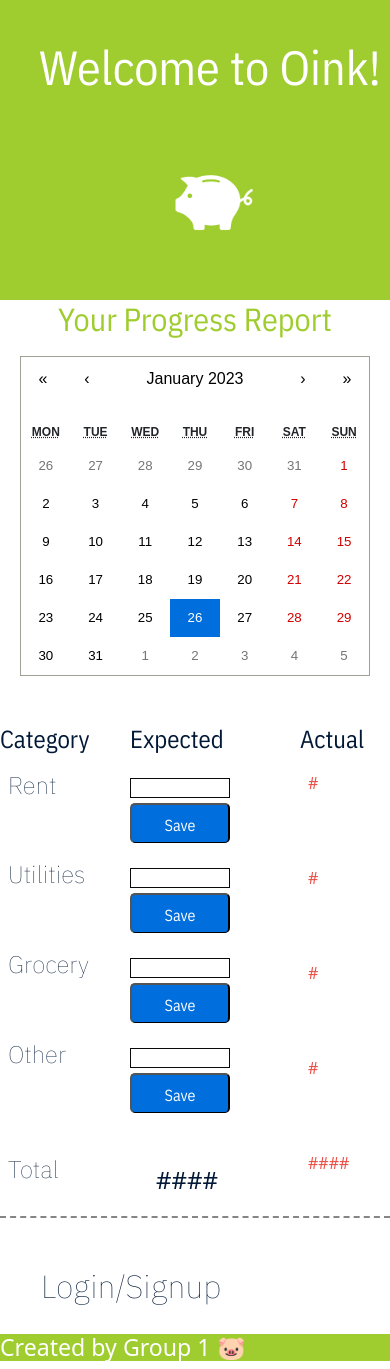
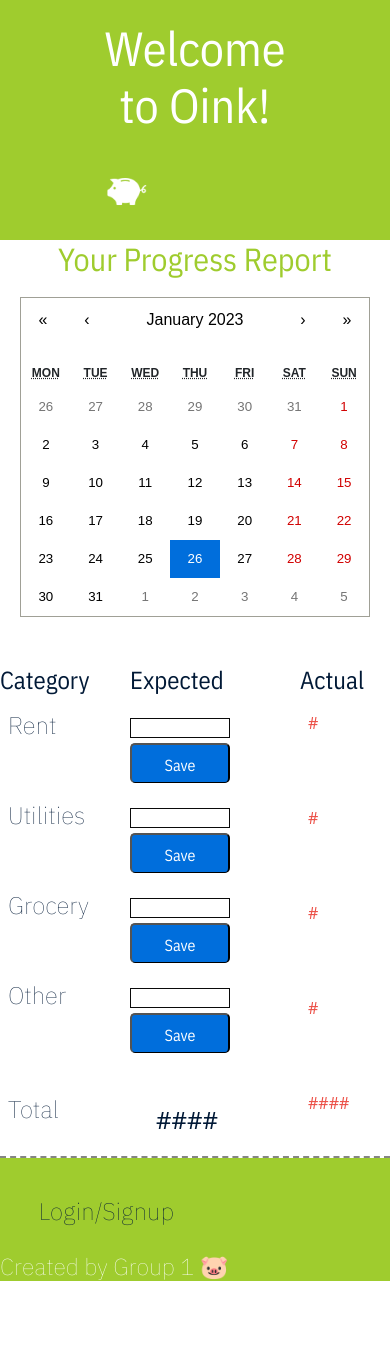
Before and after one commit to emsaw721/stacks-on-stacks, a React (Create React App) app in the folder client/: page /planner in a window 390 px wide. Shown: the top 1369 px of the page. After the commit the page ends 1289 px from the top, so only its background shows below. Built offline with nearby package versions, Linux system fonts and the light colour scheme; no server answers.

Commit message:
css for components, just need to push to develop

```diff
--- a/client/src/components/components.css
+++ b/client/src/components/components.css
@@ -15,10 +15,11 @@
 /* -------- Navbar Styling ---------- */
 .navcontainer {
     font-family: 'IBM Plex Sans', sans-serif;
+    width: 100%;
 }
 
 .navbar {
-    background-color: var(--tertiary-color);
+    background-color: var(--quaternary-color);
 }
 
 .nav-list {
@@ -35,7 +36,9 @@
     margin-left: 5%;
     margin-right: 5%;
     margin-top: 20%;
+    color: var(--tertiary-color);
 }
+
 
 .nav-link {
     text-decoration: none;
@@ -47,13 +50,22 @@
 }
 
 .link-text {
-    color: var(--quaternary-color);
+    color: var(--tertiary-color);
     text-decoration: none;
 }
 
+.dash-icon {
+    margin-left: 5%;
+}
+
+.loggedoutlink {
+    color: var(--tertiary-color);
+}
+
+
 /* ------- signup form --------- */
 
-/* .formlabel {
+.formlabel {
     color: var(--quaternary-color);
     font-family: 'IBM Plex Sans', sans-serif;
 }
@@ -81,13 +93,13 @@
 .formbtn {
     color: var(--tertiary-color);
     background-color: var(--quinary-color);
-} */
+}
 
-/* .formbtn :hover {
+.formbtn :hover {
     border-color: var(--quaternary-color);
     background-color: var(--tertiary-color);
     color: var(--quaternary-color);
-} */
+}
 
 
 .nav-pills .nav-link {
@@ -113,7 +125,7 @@
 
 /* -------- Header Styling ------- */
 .header {
-    background-color: var(--quinary-color);
+    background-color: var(--quaternary-color);
     color: var(--tertiary-color);
     display: flex;
 }
@@ -156,16 +168,17 @@
 
 /* ---- Hero Styling -------*/
 .hero {
-    background-color: var(--quaternary-color);
+    background-color: var(--tertiary-color);
     position: sticky;
     position: -webkit-sticky;
     top: 0;
     /*make sure to change this for progress bar */
     text-align: center;
+    padding: 10px;
 }
 
 .hero h3 {
-    color: var(--tertiary-color);
+    color: var(--quaternary-color);
 }
 
 /* ----- Calendar Styling -------- */
@@ -200,15 +213,17 @@
 
 /* ------- progress bar ------ */
 
-/* .progressBar {
+.progressBar {
     display: flex;
     justify-content: center;
-} */
+    background-color: var(--quinary-color);
+}
 
 /* ------- Footer Styling ------- */
 .footer {
-    background-color: var(--quinary-color);
-    color: var(--tertiary-color);
+    background-color: var(--tertiary-color);
+    color: var(--quaternary-color);
+    font-family: 'IBM Plex Sans', sans-serif;
 }
 
 
@@ -222,36 +237,44 @@
 
     /* -------- Navbar Styling ---------- */
     .navcontainer {
-        display: flex;
-        flex-wrap: wrap;
+        font-family: 'IBM Plex Sans', sans-serif;
     }
 
     .navbar {
-        background-color: var(--tertiary-color);
-        flex-basis: 100%;
-        flex-direction: row;
+        background-color: var(--quinary-color);
     }
 
     .nav-list {
+        display: flex;
+        flex-wrap: wrap;
         list-style: none;
-        position: -webkit-sticky;
-        position: sticky;
-        bottom: 0;
+        text-decoration: none;
+        justify-content: space-evenly;
     }
 
-    .nav-item {
+    .navigation-item {
         list-style: none;
-        flex-shrink: 1;
+        font-size: 1.5em;
+        text-decoration: none;
+    }
+
+    .nav-link {
+        text-decoration: none;
+        color: var(--quaternary-color);
+    }
+
+    .nav-link:hover {
+        text-decoration: underline var(--septary-color);
     }
 
     .link-text {
-        color: var(--quaternary-color);
+        color: var(--tertiary-color);
+        text-decoration: none;
     }
 
-    .navbar img {
-        width: 20%;
+    .dash-icon {
+        width: 2%;
         height: auto;
-        list-style: none;
     }
 
     /* ------- signup form --------- */
@@ -277,10 +300,12 @@
 
 
     /* -------- Header Styling ------- */
+
     .header {
         background-color: var(--quinary-color);
         color: var(--tertiary-color);
         display: flex;
+        text-align: center;
     }
 
     .header .loggedin {
@@ -290,23 +315,16 @@
     }
 
     .header .loggedin h1 {
-        margin-top: 10%;
-        margin-bottom: 10%;
-        margin-left: 15%;
         font-size: 3em;
-        width: 100%;
         font-family: 'IBM Plex Sans Condensed', sans-serif;
     }
 
     .header .loggedout {
         flex-direction: column;
         flex-wrap: wrap;
-        width: 100%;
     }
 
     .header .loggedout h1 {
-        margin-left: 10%;
-        margin-top: 10%;
         font-size: 3em;
         font-family: 'IBM Plex Sans Condensed', sans-serif;
     }
```
